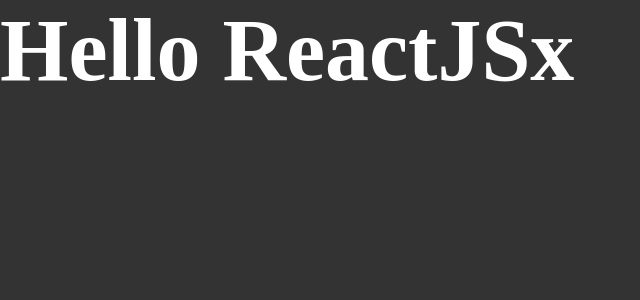
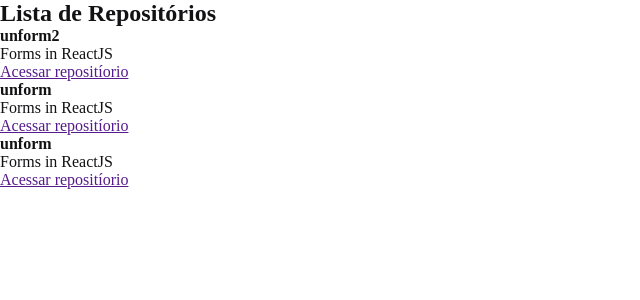
Before and after one commit to yosoymath/githubexplorerreact, a React app: page / in a window 1280 px wide. Shown: the top 300 px of the page, without its empty margins (0-640 px from the left). Built offline with nearby package versions, Linux system fonts and the light colour scheme.

Commit message:
Primeiro componente React

```diff
--- a/src/App.jsx
+++ b/src/App.jsx
@@ -1,4 +1,5 @@
+import { RepositoryList } from "./components/RepositoryList"
 import "./styles/global.scss"
 export function App(){
-    return <h1>Hello ReactJSx</h1>
+    return <RepositoryList/>
 }
--- a/src/components/RepositoryList.jsx
+++ b/src/components/RepositoryList.jsx
@@ -1,3 +1,5 @@
+const repositoryName = 'unform2';
+
 export function RepositoryList(){
     return(
         <section className="repository-list">
@@ -5,8 +7,30 @@ export function RepositoryList(){
 
             <ul>
                 <li>
+                    <strong>{repositoryName}</strong>
+                    <p>Forms in ReactJS</p>
+
+                    <a href="">
+                        Acessar repositíorio
+                    </a>
+                </li>
+
+                <li>
                     <strong>unform</strong>
                     <p>Forms in ReactJS</p>
+
+                    <a href="">
+                        Acessar repositíorio
+                    </a>
+                </li>
+
+                <li>
+                    <strong>unform</strong>
+                    <p>Forms in ReactJS</p>
+
+                    <a href="">
+                        Acessar repositíorio
+                    </a>
                 </li>
             </ul>
         </section>
--- a/src/styles/global.scss
+++ b/src/styles/global.scss
@@ -5,11 +5,6 @@
 }
 
 body{
-    font: Arial, sans-serif, Helvetica;
-    background: #333;
-    color: #fff;
-
-    h1{
-        font-size: 88px;
-    }
+    font: 16px, "Helvetica Neue", Arial, sans-serif;
+    color: #121214;
 }
```
